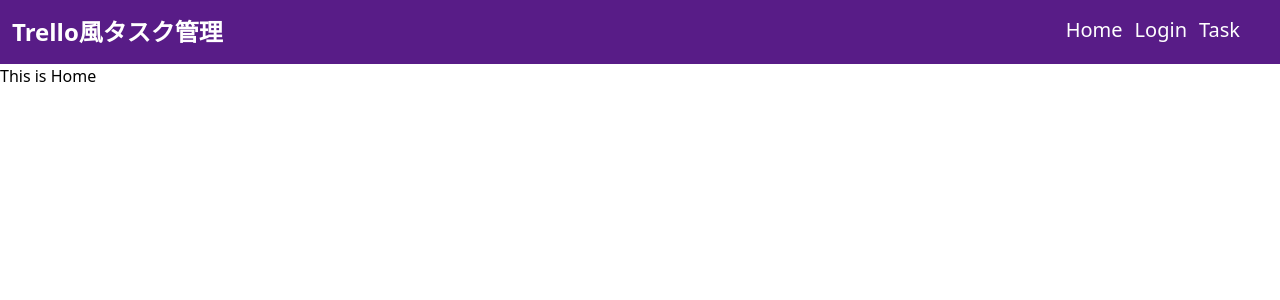
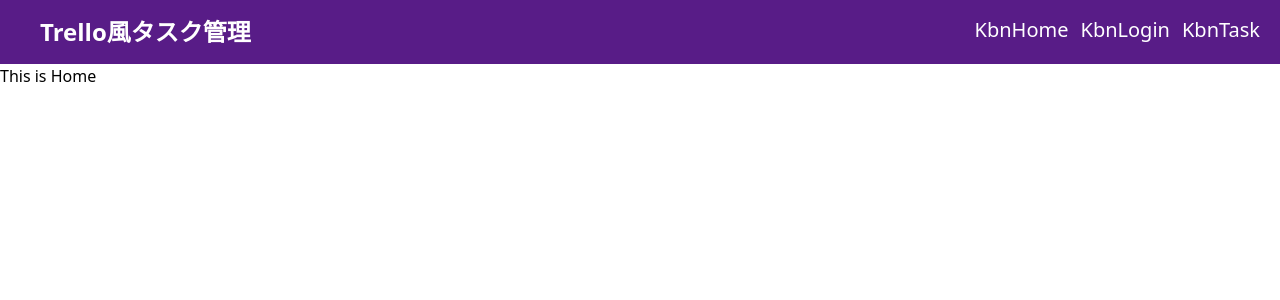
Before and after one commit to harukoya/task-app, a Vue app in the folder front/: page / in a window 1280 px wide. Shown: the top 300 px of the page. Built offline with nearby package versions, Linux system fonts and the light colour scheme.

Commit message:
フロントのディレクトリ構成

```diff
--- a/front/src/App.vue
+++ b/front/src/App.vue
@@ -1,16 +1,16 @@
 <template>
   <div>
     <nav class="bg-purple-900 text-white flex justify-between">
-      <h1 class="px-3 py-4 text-2xl font-bold">Trello風タスク管理</h1>
-      <ul class="px-10 py-4 flex space-x-3 text-xl">
+      <h1 class="px-10 py-4 text-2xl font-bold">Trello風タスク管理</h1>
+      <ul class="px-5 py-4 flex space-x-3 text-xl">
         <li class="cursor-pointer">
-          <router-link to="/">Home</router-link>
+          <router-link to="/">KbnHome</router-link>
         </li>
         <li class="cursor-pointer">
-          <router-link to="/login">Login</router-link>
+          <router-link to="/login">KbnLogin</router-link>
         </li>
         <li class="cursor-pointer">
-          <router-link to="/tasks">Task</router-link>
+          <router-link to="/tasks">KbnTask</router-link>
         </li>
       </ul>
     </nav>
--- a/front/src/components/HelloWorld.vue
+++ /dev/null
@@ -1,58 +0,0 @@
-<template>
-  <div class="hello">
-    <h1>{{ msg }}</h1>
-    <p>
-      For a guide and recipes on how to configure / customize this project,<br>
-      check out the
-      <a href="https://cli.vuejs.org" target="_blank" rel="noopener">vue-cli documentation</a>.
-    </p>
-    <h3>Installed CLI Plugins</h3>
-    <ul>
-      <li><a href="https://github.com/vuejs/vue-cli/tree/dev/packages/%40vue/cli-plugin-babel" target="_blank" rel="noopener">babel</a></li>
-      <li><a href="https://github.com/vuejs/vue-cli/tree/dev/packages/%40vue/cli-plugin-eslint" target="_blank" rel="noopener">eslint</a></li>
-    </ul>
-    <h3>Essential Links</h3>
-    <ul>
-      <li><a href="https://vuejs.org" target="_blank" rel="noopener">Core Docs</a></li>
-      <li><a href="https://forum.vuejs.org" target="_blank" rel="noopener">Forum</a></li>
-      <li><a href="https://chat.vuejs.org" target="_blank" rel="noopener">Community Chat</a></li>
-      <li><a href="https://twitter.com/vuejs" target="_blank" rel="noopener">Twitter</a></li>
-      <li><a href="https://news.vuejs.org" target="_blank" rel="noopener">News</a></li>
-    </ul>
-    <h3>Ecosystem</h3>
-    <ul>
-      <li><a href="https://router.vuejs.org" target="_blank" rel="noopener">vue-router</a></li>
-      <li><a href="https://vuex.vuejs.org" target="_blank" rel="noopener">vuex</a></li>
-      <li><a href="https://github.com/vuejs/vue-devtools#vue-devtools" target="_blank" rel="noopener">vue-devtools</a></li>
-      <li><a href="https://vue-loader.vuejs.org" target="_blank" rel="noopener">vue-loader</a></li>
-      <li><a href="https://github.com/vuejs/awesome-vue" target="_blank" rel="noopener">awesome-vue</a></li>
-    </ul>
-  </div>
-</template>
-
-<script>
-export default {
-  name: 'HelloWorld',
-  props: {
-    msg: String
-  }
-}
-</script>
-
-<!-- Add "scoped" attribute to limit CSS to this component only -->
-<style scoped>
-h3 {
-  margin: 40px 0 0;
-}
-ul {
-  list-style-type: none;
-  padding: 0;
-}
-li {
-  display: inline-block;
-  margin: 0 10px;
-}
-a {
-  color: #42b983;
-}
-</style>
--- /dev/null
+++ b/front/src/components/atoms/KbnButton.vue
@@ -0,0 +1,43 @@
+<template>
+  <button
+    :class="classes"
+    :disabled="disabled"
+    type="button"
+    @click="handleClick"
+  >
+    <slot />
+  </button>
+</template>
+
+<script>
+export default {
+  props: {
+    type: {
+      type: String,
+      default: 'button'
+    },
+    disabled: {
+      type: Boolean,
+      default: false
+    }
+  },
+  computed: {
+    classes() {
+      if (this.type === 'text') {
+        return [
+          'border-none'
+        ]
+      } else {
+        return [
+          'border-2 border-green-500'
+        ]
+      }
+    }
+  },
+  methods: {
+    handleClick(event) {
+      this.$emit('click', event)
+    }
+  }
+}
+</script>
--- a/front/src/router.js
+++ b/front/src/router.js
@@ -1,26 +1,26 @@
 import Vue from 'vue';
 import Router from 'vue-router';
-import Home from './views/Home.vue';
-import Login from './views/Login.vue';
-import Task from './views/Task.vue';
+import KbnHome from './components/templates/KbnHome.vue';
+import KbnLogin from './components/templates/KbnLogin.vue';
+import KbnTask from './components/templates/KbnTask.vue';
 
 Vue.use(Router);
 
 const routes = [
   {
     path: '/',
-    component: Home,
-    name: 'Home'
+    component: KbnHome,
+    name: 'KbnHome'
   },
   {
     path: '/login',
-    component: Login,
-    name: 'Login'
+    component: KbnLogin,
+    name: 'KbnLogin'
   },
   {
     path: '/tasks',
-    component: Task,
-    name: 'Task'
+    component: KbnTask,
+    name: 'KbnTask'
   },
 ];
 
```
Also changed, not shown: front/src/components/templates/KbnHome.vue (renamed from front/src/views/Home.vue), front/src/components/templates/KbnLogin.vue (renamed from front/src/views/Login.vue), front/src/components/templates/KbnTask.vue (renamed from front/src/views/Task.vue).
